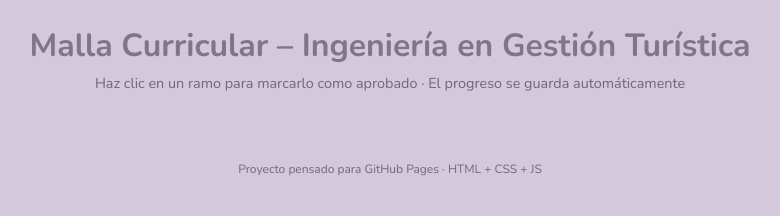
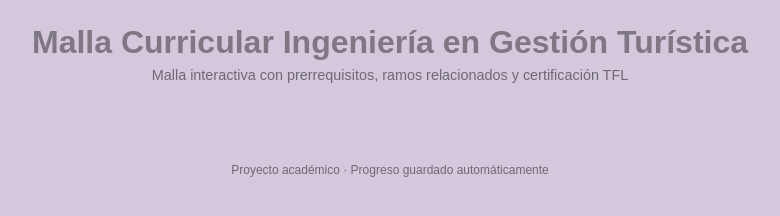
Before and after one commit to ccnyyy/malla-uni, a plain HTML site: page index.html in a window 1280 px wide. Shown: the whole page, without its empty margins (250-1030 px from the left). Drawn offline with nearby package versions, Linux system fonts and the light colour scheme.

Commit message:
Update index.html

```diff
--- a/index.html
+++ b/index.html
@@ -2,25 +2,24 @@
 <html lang="es">
 <head>
   <meta charset="UTF-8" />
-  <title>Malla Interactiva – Ingeniería en Gestión Turística</title>
   <meta name="viewport" content="width=device-width, initial-scale=1.0" />
+  <title>Malla Ingeniería en Gestión Turística</title>
   <link rel="preconnect" href="https://fonts.googleapis.com">
   <link rel="preconnect" href="https://fonts.gstatic.com" crossorigin>
-  <!-- Tipografía similar a la referencia (redondeada, suave) -->
-  <link href="https://fonts.googleapis.com/css2?family=Nunito:wght@400;600;700&display=swap" rel="stylesheet">
+  <!-- Tipografía muy similar a la referencia -->
+  <link href="https://fonts.googleapis.com/css2?family=Montserrat:wght@400;500;600&display=swap" rel="stylesheet">
   <link rel="stylesheet" href="style.css" />
 </head>
 <body>
-
   <header>
-    <h1>Malla Curricular – Ingeniería en Gestión Turística</h1>
-    <p>Haz clic en un ramo para marcarlo como aprobado · El progreso se guarda automáticamente</p>
+    <h1>Malla Curricular Ingeniería en Gestión Turística</h1>
+    <p class="subtitle">Malla interactiva con prerrequisitos, ramos relacionados y certificación TFL</p>
   </header>
 
   <main class="grid" id="malla"></main>
 
   <footer>
-    <span>Proyecto pensado para GitHub Pages · HTML + CSS + JS</span>
+    <p>Proyecto académico · Progreso guardado automáticamente</p>
   </footer>
 
   <script src="script.js"></script>
```
